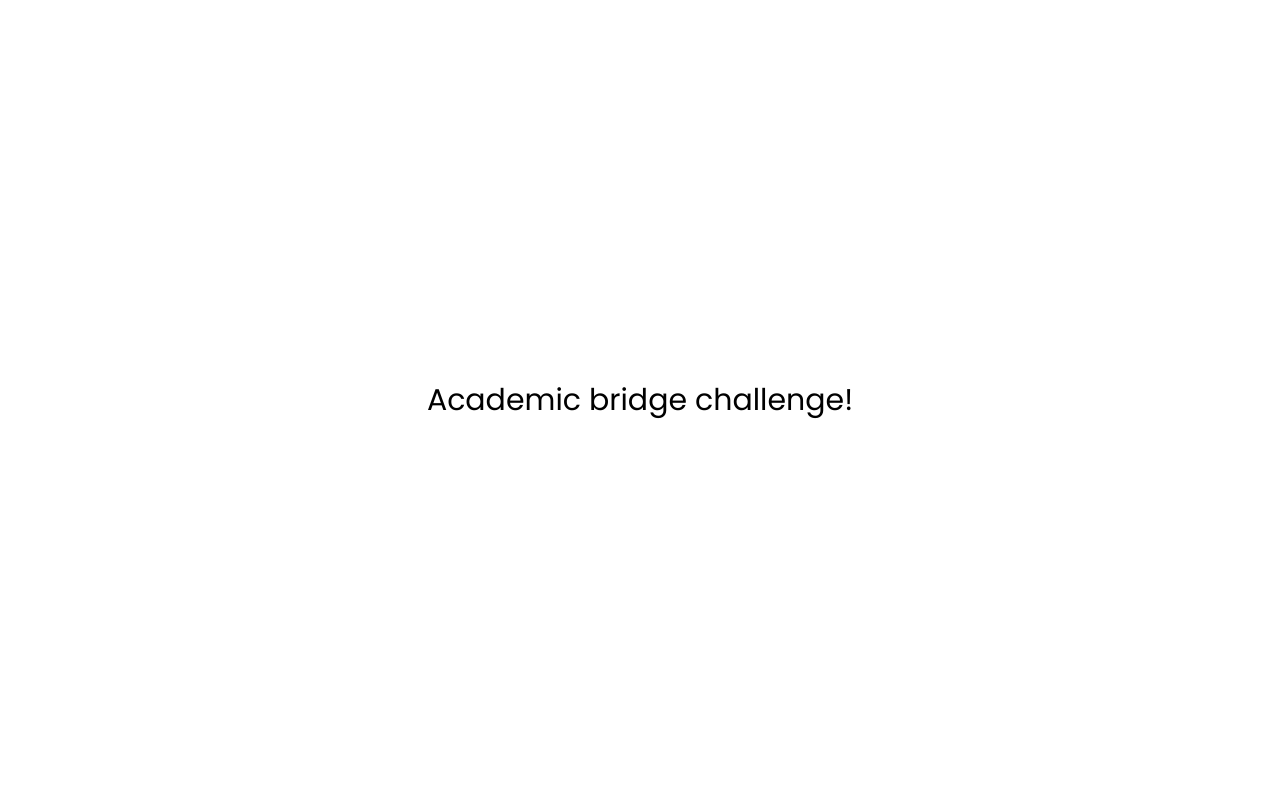
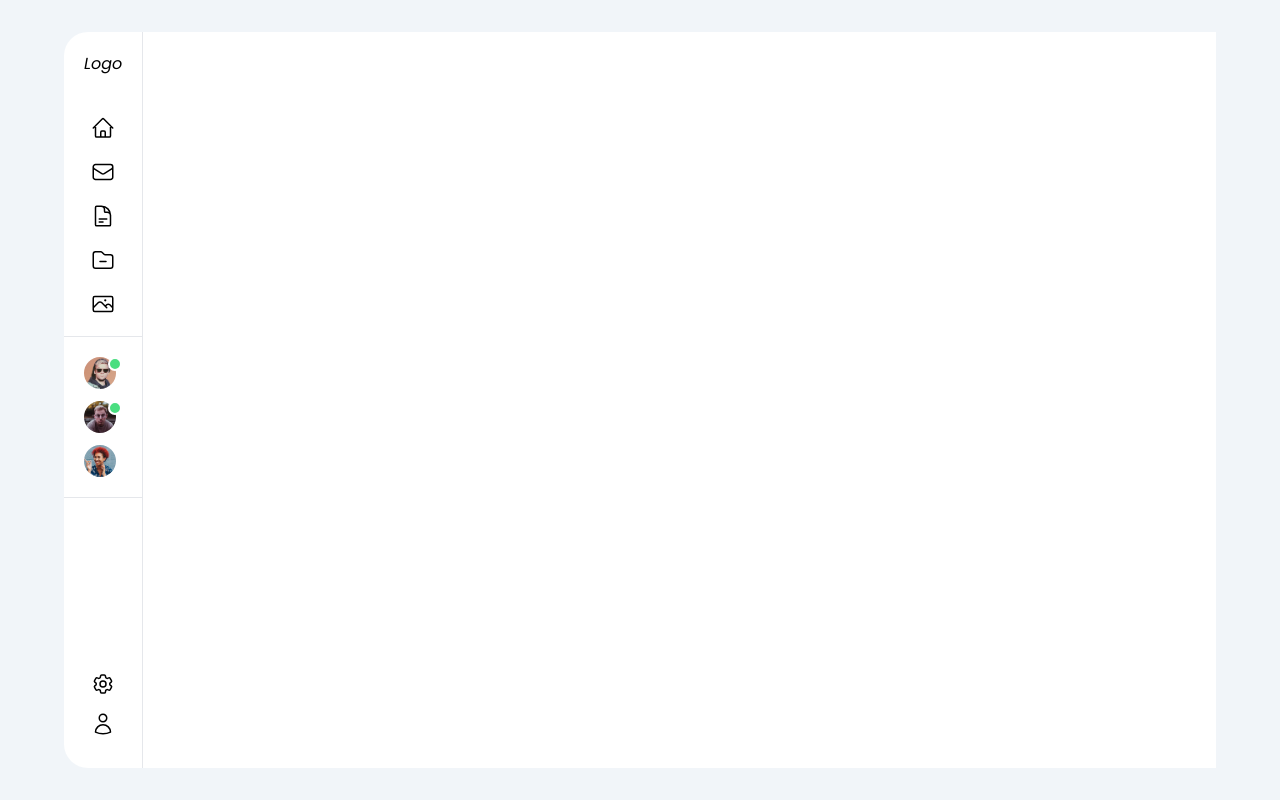
Before and after one commit to kaitcham/academic-bridge-challenge, a React (Vite) app: page / in a window 1280 px wide. Built offline with nearby package versions, Linux system fonts and the light colour scheme.

Commit message:
add sidebar

```diff
--- a/src/App.tsx
+++ b/src/App.tsx
@@ -1,8 +1,12 @@
+import { SideNavbar } from "./components/SideNavbar";
+
 function App() {
   return (
-    <div className="flex h-screen items-center justify-center text-3xl">
-      Academic bridge challenge!
-    </div>
+    <section className="h-screen bg-slate-100 lg:px-8 lg:py-4 xl:px-16 xl:py-8 dark:bg-slate-900">
+      <div className="grid h-full overflow-hidden bg-white md:grid-cols-[auto_1fr] lg:rounded-bl-3xl lg:rounded-tl-3xl dark:bg-slate-800">
+        <SideNavbar />
+      </div>
+    </section>
   );
 }
 export default App;
--- /dev/null
+++ b/src/components/SideNavbar.tsx
@@ -0,0 +1,49 @@
+import { User } from "./User";
+import { ComposeIcon } from "./icons/ComposeIcon";
+import { FolderIcon } from "./icons/FolderIcon";
+import { HomeIcon } from "./icons/HomeIcon";
+import { ImageIcon } from "./icons/ImageIcon";
+import { InboxIcon } from "./icons/InboxIcon";
+import ProfilePictureOne from "../assets/images/profile-picture-1.jpg";
+import ProfilePictureTwo from "../assets/images/profile-picture-2.jpg";
+import ProfilePictureThree from "../assets/images/profile-picture-3.jpg";
+import { SettingsIcon } from "./icons/SettingsIcon";
+import { UserIcon } from "./icons/UserIcon";
+
+export const SideNavbar = () => {
+  return (
+    <div className="hidden flex-col border-r md:flex dark:border-slate-950">
+      <h3 className="p-5 italic dark:text-slate-50">Logo</h3>
+      <ul className="space-y-5 border-b py-5 dark:border-slate-950 [&>li]:mx-auto [&>li]:w-fit">
+        <li>
+          <HomeIcon className="h-6 w-6 dark:text-slate-50" />
+        </li>
+        <li>
+          <InboxIcon className="h-6 w-6 dark:text-slate-50" />
+        </li>
+        <li>
+          <ComposeIcon className="h-6 w-6 dark:text-slate-50" />
+        </li>
+        <li>
+          <FolderIcon className="h-6 w-6 dark:text-slate-50" />
+        </li>
+        <li>
+          <ImageIcon className="h-6 w-6 dark:text-slate-50" />
+        </li>
+      </ul>
+      <div className="space-y-3 border-b p-5 dark:border-slate-950">
+        <User source={ProfilePictureOne} alt="Profile Picture" active />
+        <User source={ProfilePictureTwo} alt="Profile Picture" active />
+        <User source={ProfilePictureThree} alt="Profile Picture" />
+      </div>
+      <ul className="flex flex-1 flex-col justify-end space-y-4 pb-8 [&>li]:mx-auto [&>li]:w-fit">
+        <li>
+          <SettingsIcon className="h-6 w-6 dark:text-slate-50" />
+        </li>
+        <li>
+          <UserIcon className="h-6 w-6 dark:text-slate-50" />
+        </li>
+      </ul>
+    </div>
+  );
+};
--- /dev/null
+++ b/src/components/User.tsx
@@ -0,0 +1,16 @@
+interface UserProps {
+  alt?: string;
+  source?: string;
+  active?: boolean;
+}
+
+export const User = ({ source, alt, active }: UserProps) => {
+  return (
+    <div className="relative">
+      <img className="h-8 w-8 rounded-full" src={source} alt={alt} />
+      {active && (
+        <span className="absolute left-6 top-0 h-3.5 w-3.5 rounded-full border-2 border-white bg-green-400 dark:border-gray-800" />
+      )}
+    </div>
+  );
+};
```
